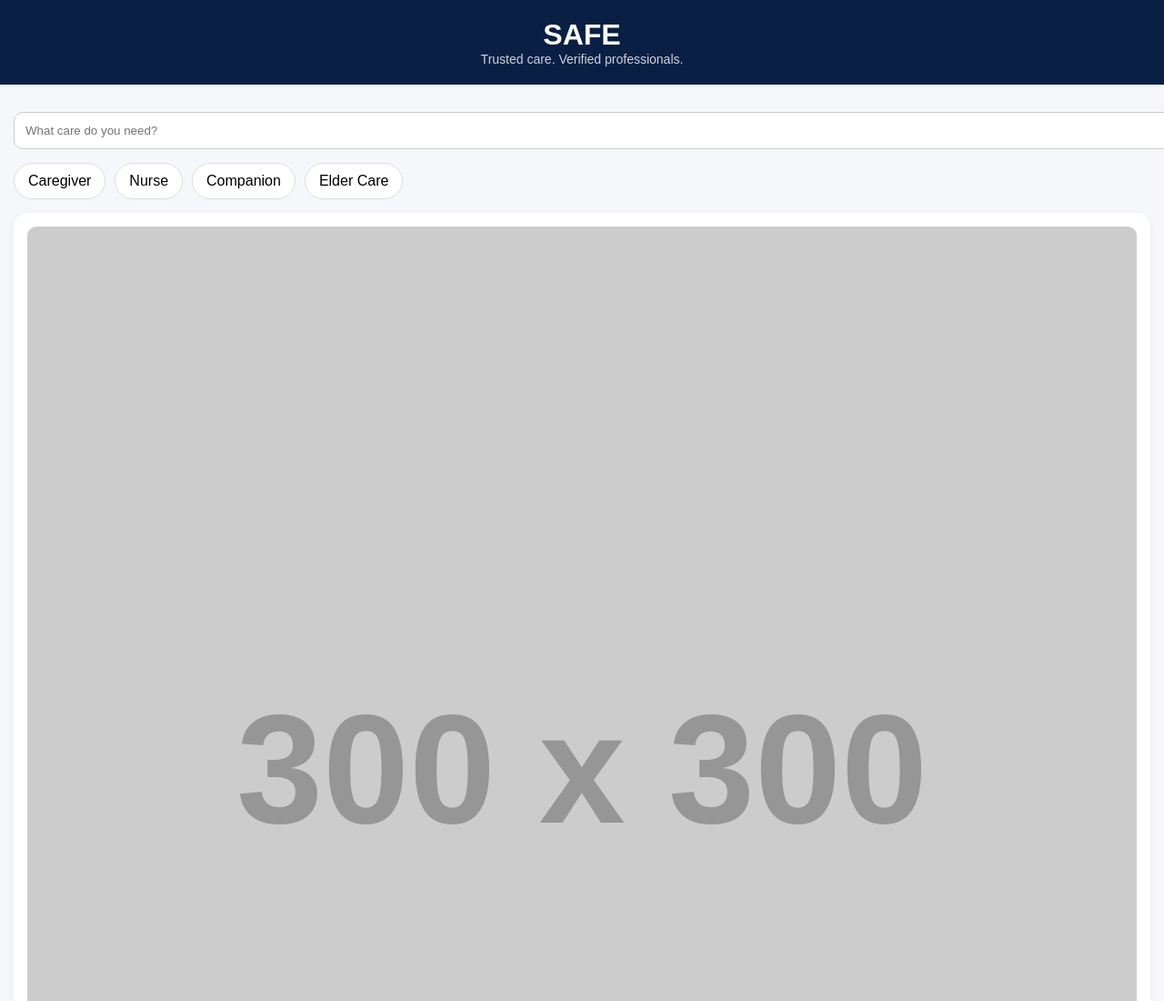
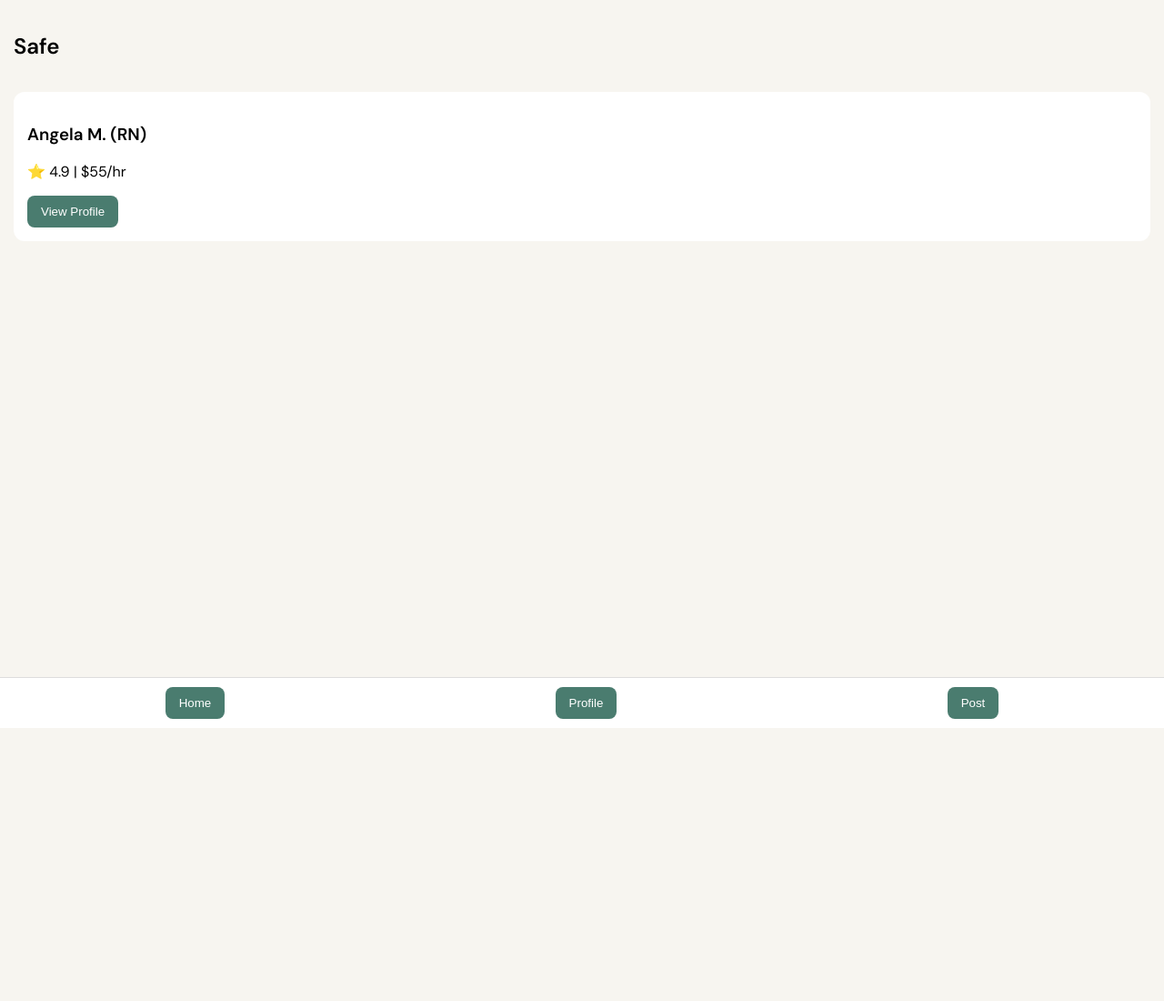
Before and after one commit to sundramraut/Safeapp, a plain HTML site: page index.html in a window 1280 px wide. Shown: the top 1100 px of the page at 91% size. After the commit the page ends 800 px from the top, so only its background shows below. Drawn offline with Linux system fonts and the light colour scheme; placeholder pictures from the web are drawn by us.

Commit message:
Refactor index.html for interactive SAFE App

```diff
--- a/index.html
+++ b/index.html
@@ -1,125 +1,48 @@
 
 <!DOCTYPE html><html lang="en">
 <head>
-  <meta charset="UTF-8">
-  <meta name="viewport" content="width=device-width, initial-scale=1.0">
-  <title>SAFE App</title>
-  <style>
-    body {
-      margin: 0;
-      font-family: Arial, sans-serif;
-      background: #f5f7fb;
-    }header {
-  background: #0A1F44;
-  color: white;
-  padding: 20px;
-  text-align: center;
+<meta charset="UTF-8">
+<meta name="viewport" content="width=device-width, initial-scale=1.0">
+<title>Safe App (Interactive)</title>
+<link href="https://fonts.googleapis.com/css2?family=Cormorant+Garamond:wght@300;400;600&family=DM+Sans:wght@300;400;500;600&display=swap" rel="stylesheet">
+<style>
+body{margin:0;font-family:'DM Sans',sans-serif;background:#f7f5f0}
+.screen{display:none}
+.active{display:block}
+.nav{position:fixed;bottom:0;width:100%;background:#fff;border-top:1px solid #ddd;display:flex;justify-content:space-around;padding:10px 0}
+button{padding:10px 15px;border:none;background:#4a7c6f;color:#fff;border-radius:8px;cursor:pointer}
+.card{background:#fff;margin:15px;padding:15px;border-radius:12px}
+</style>
+</head>
+<body><!-- HOME --><div id="home" class="screen active">
+  <h2 style="padding:15px">Safe</h2>
+  <div class="card">
+    <h3>Angela M. (RN)</h3>
+    <p>⭐ 4.9 | $55/hr</p>
+    <button onclick="showScreen('profile')">View Profile</button>
+  </div>
+</div><!-- PROFILE --><div id="profile" class="screen">
+  <h2 style="padding:15px">Profile</h2>
+  <div class="card">
+    <h3>Angela M.</h3>
+    <p>Registered Nurse</p>
+    <p>✔ Verified | ✔ Background Checked</p>
+    <button onclick="alert('Booking Confirmed!')">Book Now</button>
+  </div>
+</div><!-- POST --><div id="post" class="screen">
+  <h2 style="padding:15px">Post a Case</h2>
+  <div class="card">
+    <p>Need a nurse?</p>
+    <button onclick="alert('Case Posted!')">Post</button>
+  </div>
+</div><!-- NAVIGATION --><div class="nav">
+  <button onclick="showScreen('home')">Home</button>
+  <button onclick="showScreen('profile')">Profile</button>
+  <button onclick="showScreen('post')">Post</button>
+</div><script>
+function showScreen(screen){
+  document.querySelectorAll('.screen').forEach(s=>s.classList.remove('active'));
+  document.getElementById(screen).classList.add('active');
 }
-
-header h1 {
-  margin: 0;
-}
-
-.tagline {
-  font-size: 14px;
-  opacity: 0.8;
-}
-
-.container {
-  padding: 15px;
-}
-
-.search-box {
-  margin: 15px 0;
-}
-
-.search-box input {
-  width: 100%;
-  padding: 12px;
-  border-radius: 10px;
-  border: 1px solid #ccc;
-}
-
-.categories {
-  display: flex;
-  gap: 10px;
-  overflow-x: auto;
-}
-
-.category {
-  background: white;
-  padding: 10px 15px;
-  border-radius: 20px;
-  border: 1px solid #ddd;
-  white-space: nowrap;
-  cursor: pointer;
-}
-
-.card {
-  background: white;
-  border-radius: 15px;
-  padding: 15px;
-  margin-top: 15px;
-  box-shadow: 0 2px 8px rgba(0,0,0,0.05);
-}
-
-.card img {
-  width: 100%;
-  border-radius: 10px;
-}
-
-.name {
-  font-weight: bold;
-  margin-top: 10px;
-}
-
-.role {
-  color: gray;
-  font-size: 14px;
-}
-
-.badges {
-  margin-top: 8px;
-  font-size: 12px;
-  color: green;
-}
-
-.btn {
-  margin-top: 10px;
-  display: block;
-  text-align: center;
-  padding: 10px;
-  background: #2ECC71;
-  color: white;
-  border-radius: 10px;
-  text-decoration: none;
-}
-
-  </style>
-</head>
-<body><header>
-  <h1>SAFE</h1>
-  <div class="tagline">Trusted care. Verified professionals.</div>
-</header><div class="container">  <div class="search-box">
-    <input type="text" placeholder="What care do you need?">
-  </div>  <div class="categories">
-    <div class="category">Caregiver</div>
-    <div class="category">Nurse</div>
-    <div class="category">Companion</div>
-    <div class="category">Elder Care</div>
-  </div>  <div class="card">
-    <img src="https://via.placeholder.com/300" alt="provider">
-    <div class="name">Angela M.</div>
-    <div class="role">Registered Nurse</div>
-    <div>⭐ 4.9 | $55/hr</div>
-    <div class="badges">✔ Verified | ✔ Background Checked</div>
-    <a href="#" class="btn">View Profile</a>
-  </div>  <div class="card">
-    <img src="https://via.placeholder.com/300" alt="provider">
-    <div class="name">John D.</div>
-    <div class="role">Caregiver</div>
-    <div>⭐ 4.7 | $25/hr</div>
-    <div class="badges">✔ Verified | ✔ CPR Certified</div>
-    <a href="#" class="btn">View Profile</a>
-  </div></div></body>
+</script></body>
 </html>
```
